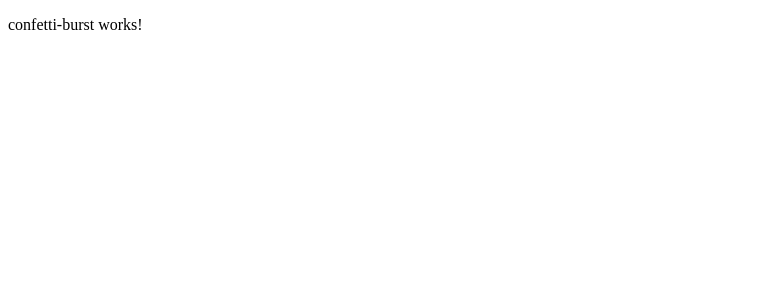
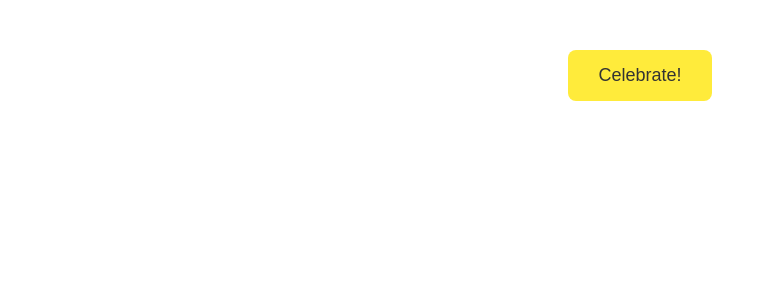
Before and after one commit to akhil-goyal/ng-animations, an Angular app: page /confetti in a window 1280 px wide. Shown: the top 300 px of the page, without its empty margins (0-767 px from the left). Built offline with nearby package versions, Linux system fonts and the light colour scheme.

Commit message:
create confettit animation

```diff
--- a/src/app/components/confetti-burst/confetti-burst.component.css
+++ b/src/app/components/confetti-burst/confetti-burst.component.css
@@ -0,0 +1,41 @@
+.button-container {
+  position: relative;
+  display: flex;
+  justify-content: center;
+  margin: 50px auto;
+}
+
+.confetti-btn {
+  padding: 15px 30px;
+  font-size: 18px;
+  background-color: #ffeb3b; /* Yellow */
+  color: #333;
+  border: none;
+  border-radius: 8px;
+  cursor: pointer;
+  position: relative;
+  z-index: 1; /* Ensure button stays clickable */
+}
+
+.confetti-btn:hover {
+  background-color: #fdd835;
+}
+
+.confetti-container {
+  position: absolute;
+  top: 0;
+  left: 0;
+  width: 100%;
+  height: 100%;
+  pointer-events: none; /* Prevents interference with button */
+}
+
+.confetti-piece {
+  position: absolute;
+  width: 10px;
+  height: 10px;
+  border-radius: 2px;
+  transform-origin: center;
+  top: 50%; /* Start at button center */
+  left: 50%;
+}
--- a/src/app/components/confetti-burst/confetti-burst.component.html
+++ b/src/app/components/confetti-burst/confetti-burst.component.html
@@ -1 +1,16 @@
-<p>confetti-burst works!</p>
+<div class="button-container">
+  <button #buttonRef (click)="triggerConfetti()" class="confetti-btn">
+    Celebrate!
+  </button>
+  <div class="confetti-container">
+    <div
+      *ngFor="let piece of confettiPieces"
+      [@confettiBurst]
+      class="confetti-piece"
+      [style.--x]="piece.x"
+      [style.--y]="piece.y"
+      [style.--rotate]="piece.rotate"
+      [style.backgroundColor]="piece.color"
+    ></div>
+  </div>
+</div>
--- a/src/app/components/confetti-burst/confetti-burst.component.ts
+++ b/src/app/components/confetti-burst/confetti-burst.component.ts
@@ -1,11 +1,77 @@
-import { Component } from '@angular/core';
+import { Component, ElementRef, ViewChild } from '@angular/core';
+import {
+  trigger,
+  style,
+  animate,
+  transition,
+  keyframes,
+} from '@angular/animations';
+import { CommonModule } from '@angular/common';
 
 @Component({
   selector: 'app-confetti-burst',
-  imports: [],
+  imports: [CommonModule],
   templateUrl: './confetti-burst.component.html',
-  styleUrl: './confetti-burst.component.css'
+  styleUrls: ['./confetti-burst.component.css'],
+  animations: [
+    trigger('confettiBurst', [
+      transition(':enter', [
+        animate(
+          '1s ease-out',
+          keyframes([
+            style({
+              transform: 'translate(0, 0) rotate(0deg)',
+              opacity: 1,
+              offset: 0,
+            }),
+            style({
+              transform: 'translate(var(--x), var(--y)) rotate(var(--rotate))',
+              opacity: 0.7,
+              offset: 0.5,
+            }),
+            style({
+              transform:
+                'translate(var(--x), calc(var(--y) + 50px)) rotate(var(--rotate))',
+              opacity: 0,
+              offset: 1,
+            }),
+          ])
+        ),
+      ]),
+    ]),
+  ],
 })
 export class ConfettiBurstComponent {
+  @ViewChild('buttonRef', { static: true }) buttonRef!: ElementRef;
+  confettiPieces: {
+    id: number;
+    x: string;
+    y: string;
+    rotate: string;
+    color: string;
+  }[] = [];
+  pieceId = 0;
 
+  triggerConfetti() {
+    const count = 20; // Number of confetti pieces
+    const buttonRect = this.buttonRef.nativeElement.getBoundingClientRect();
+    const buttonCenterX = buttonRect.width / 2; // Relative to container
+    const buttonCenterY = buttonRect.height / 2;
+
+    for (let i = 0; i < count; i++) {
+      const angle = Math.random() * 2 * Math.PI; // Random angle in radians
+      const distance = Math.random() * 100 + 50; // Random distance (50-150px)
+      const x = `${buttonCenterX + Math.cos(angle) * distance}px`;
+      const y = `${buttonCenterY + Math.sin(angle) * distance}px`;
+      const rotate = `${(Math.random() - 0.5) * 360}deg`; // Random rotation
+      const color = `hsl(${Math.random() * 360}, 70%, 50%)`; // Random color
+
+      this.confettiPieces.push({ id: this.pieceId++, x, y, rotate, color });
+    }
+
+    // Clean up after animation
+    setTimeout(() => {
+      this.confettiPieces = [];
+    }, 1000); // Matches animation duration
+  }
 }
```
